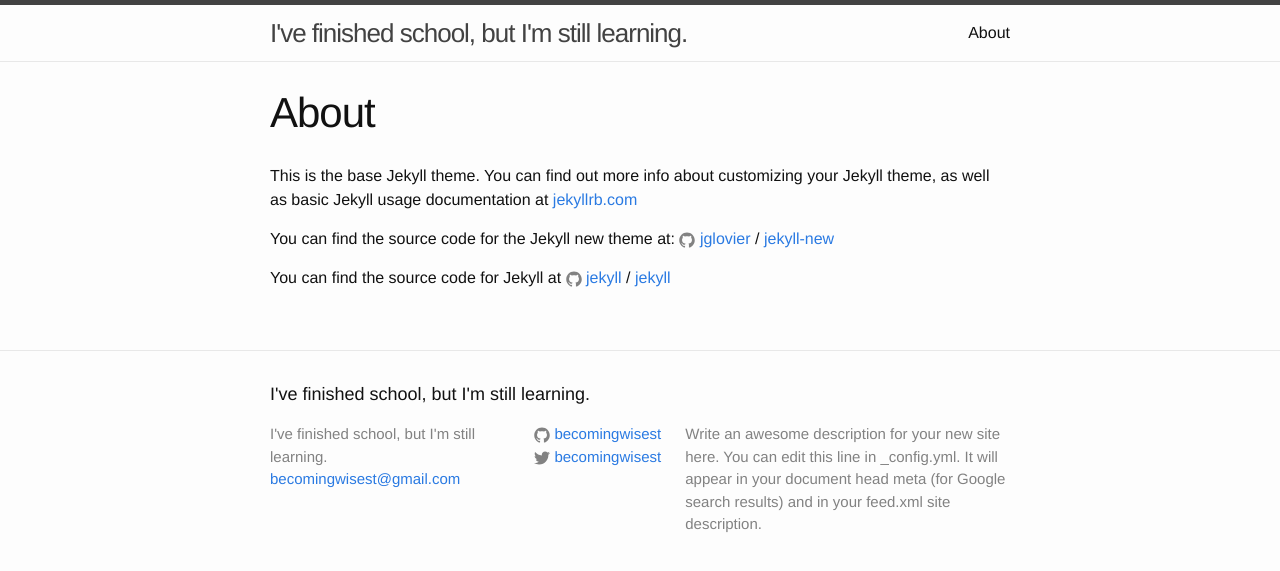
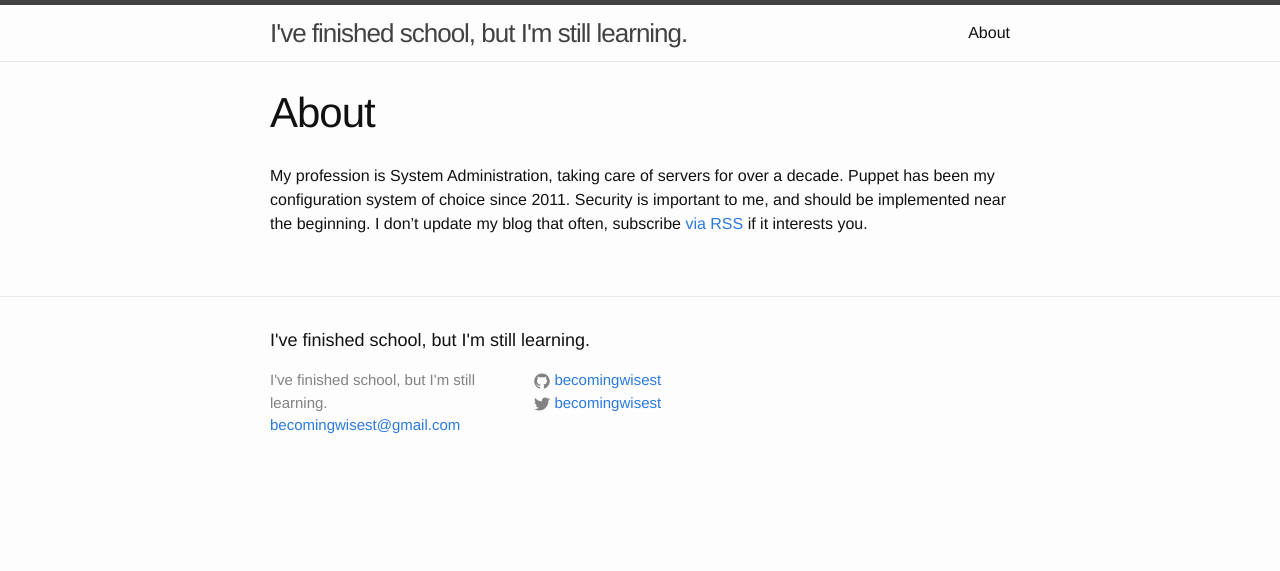
Before and after one commit to becomingwisest/becoming.wise.st, a Jekyll site: the page built from about.md, in a window 1280 px wide. Shown: the top 571 px of the page. Built offline with Jekyll 4.4.1, drawn with Linux system fonts in a browser that asks for light colours.

Commit message:
Update defaults

```diff
--- a/_config.yml
+++ b/_config.yml
@@ -8,10 +8,10 @@
 # Site settings
 title: I've finished school, but I'm still learning.
 email: becomingwisest@gmail.com
-description: > # this means to ignore newlines until "baseurl:"
-  Write an awesome description for your new site here. You can edit this
-  line in _config.yml. It will appear in your document head meta (for
-  Google search results) and in your feed.xml site description.
+#description: > # this means to ignore newlines until "baseurl:"
+#  Write an awesome description for your new site here. You can edit this
+#  line in _config.yml. It will appear in your document head meta (for
+#  Google search results) and in your feed.xml site description.
 baseurl: "" # the subpath of your site, e.g. /blog
 url: "https://becoming.wise.st" # the base hostname & protocol for your site
 twitter_username: becomingwisest
--- a/about.md
+++ b/about.md
@@ -4,12 +4,4 @@
 permalink: /about/
 ---
 
-This is the base Jekyll theme. You can find out more info about customizing your Jekyll theme, as well as basic Jekyll usage documentation at [jekyllrb.com](http://jekyllrb.com/)
-
-You can find the source code for the Jekyll new theme at:
-{% include icon-github.html username="jglovier" %} /
-[jekyll-new](https://github.com/jglovier/jekyll-new)
-
-You can find the source code for Jekyll at
-{% include icon-github.html username="jekyll" %} /
-[jekyll](https://github.com/jekyll/jekyll)
+My profession is System Administration, taking care of servers for over a decade. Puppet has been my configuration system of choice since 2011. Security is important to me, and should be implemented near the beginning. I don't update my blog that often, subscribe <a href="{{ "/feed.xml" | prepend: site.baseurl }}">via RSS</a> if it interests you.
```
